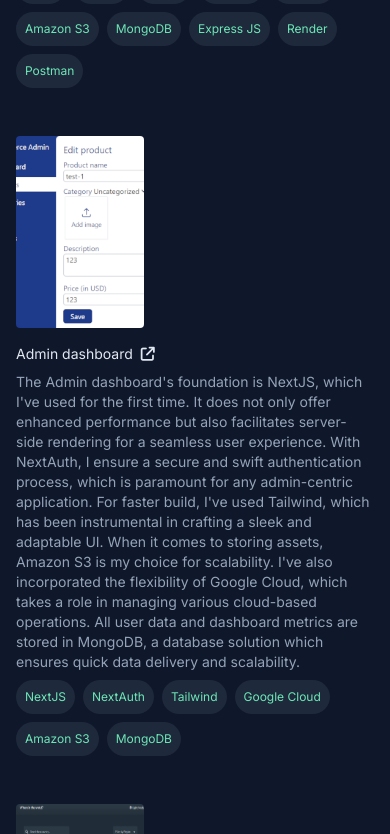
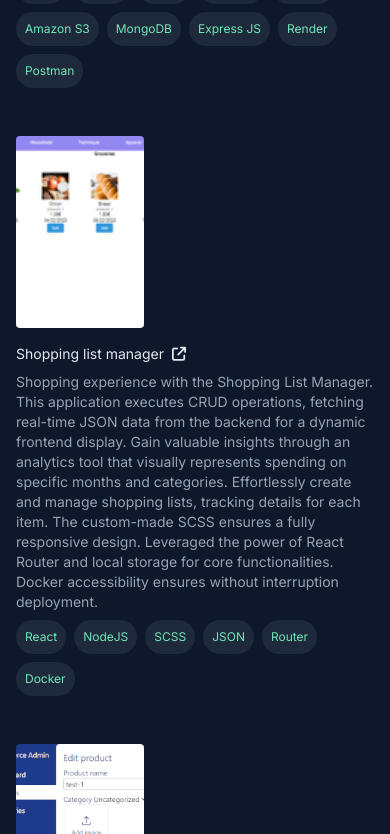
Before and after one commit to Marin303/portfolio_react, a React (Create React App) app: page / in a window 390 px wide. Shown: the part 2610-3444 px from the top of the page. Built offline with nearby package versions, Linux system fonts and the light colour scheme.

Commit message:
new projects

```diff
--- a/src/Pages/Projects.jsx
+++ b/src/Pages/Projects.jsx
@@ -9,6 +9,8 @@
 import WineShop from "../Projects/WineShop";
 import SignUp from "../Projects/SignUp";
 import PortfolioV1 from "../Projects/PortfolioV1";
+import KanbanTaskManagement from "../Projects/KanbanTaskManagement";
+import ShoppingListManager from "../Projects/ShoppingListManager";
 
 import Footer from "./Footer";
 const Projects = () => {
@@ -24,8 +26,10 @@
       >
         <LinkSharing />
       </section>
+      <ShoppingListManager/>
       <AdminDashboard />
       <CountrySearch />
+      <KanbanTaskManagement/>
       <PortfolioV1 />
       <WeatherForecast />
       <IpAdress />
--- /dev/null
+++ b/src/Projects/KanbanTaskManagement.jsx
@@ -0,0 +1,44 @@
+import React from "react";
+import KanbanTaskManagementImg from "../Images/kanban.png";
+const KanbanTaskManagement = () => {
+  return (
+    <section className="hoverEffect flex flex-col sm:flex-row sm:justify-around lg:justify-start gap-4 mt-4 p-4 rounded text-sm">
+      <img
+        src={KanbanTaskManagementImg}
+        alt="edit product field of application"
+        className="w-32 md:w-64 lg:w-1/4 h-48 rounded object-fit"
+      />
+      <div className="md:w-1/2">
+        <a
+          href="https://github.com/Marin303/task_management"
+          target="_blank"
+          rel="noreferrer"
+          className="hover:text-emerald-300"
+        >
+          Task management
+          <span className="pl-2">
+            <i className="fa-solid fa-arrow-up-right-from-square"></i>
+          </span>
+        </a>
+        <p className="text-slate-400 pt-2">
+          Task management with this dynamic application designed for efficient
+          job organization. Seamlessly transition between tasks, ensuring a
+          visually intuitive representation of workflow. Users can customize
+          properties and effortlessly switch task statuses, from 'To-Do' to
+          'Done,' providing an overview of pending and completed tasks. This
+          desktop-exclusive tool boasts a sleek design with custom-made SCSS.
+          Leveraged the power of React and JSON for smooth drag-and-drop
+          functionality, theme switching with useContext, and robust CRUD
+          operations.
+        </p>
+        <div className="text-emerald-300 flex flex-wrap gap-2 text-xs skills mt-2">
+          <p>Scss</p>
+          <p>React</p>
+          <p>JSON</p>
+        </div>
+      </div>
+    </section>
+  );
+};
+
+export default KanbanTaskManagement;
--- /dev/null
+++ b/src/Projects/ShoppingListManager.jsx
@@ -0,0 +1,47 @@
+import React from "react";
+import ShoppingListManagerImg from "../Images/shopping-list-manager.png";
+const ShoppingListManager = () => {
+  return (
+    <section className="hoverEffect flex flex-col sm:flex-row sm:justify-around lg:justify-start gap-4 mt-4 p-4 rounded text-sm">
+      <img
+        src={ShoppingListManagerImg}
+        alt="edit product field of application"
+        className="w-32 md:w-64 lg:w-1/4 h-48 rounded object-cover"
+      />
+      <div className="md:w-1/2">
+        <a
+          href="https://github.com/Marin303/shopping_list_manager"
+          target="_blank"
+          rel="noreferrer"
+          className="hover:text-emerald-300"
+        >
+          Shopping list manager
+          <span className="pl-2">
+            <i className="fa-solid fa-arrow-up-right-from-square"></i>
+          </span>
+        </a>
+        <p className="text-slate-400 pt-2">
+          Shopping experience with the Shopping List Manager. This application
+          executes CRUD operations, fetching real-time JSON data from the
+          backend for a dynamic frontend display. Gain valuable insights through
+          an analytics tool that visually represents spending on specific months
+          and categories. Effortlessly create and manage shopping lists,
+          tracking details for each item. The custom-made SCSS ensures a fully
+          responsive design. Leveraged the power of React Router and local
+          storage for core functionalities. Docker accessibility ensures without
+          interruption deployment.
+        </p>
+        <div className="text-emerald-300 flex flex-wrap gap-2 text-xs skills mt-2">
+          <p>React</p>
+          <p>NodeJS</p>
+          <p>SCSS</p>
+          <p>JSON</p>
+          <p>Router</p>
+          <p>Docker</p>
+        </div>
+      </div>
+    </section>
+  );
+};
+
+export default ShoppingListManager;
```
Also changed, not shown: src/Images/kanban.png (added), src/Images/shopping-list-manager.png (added).
